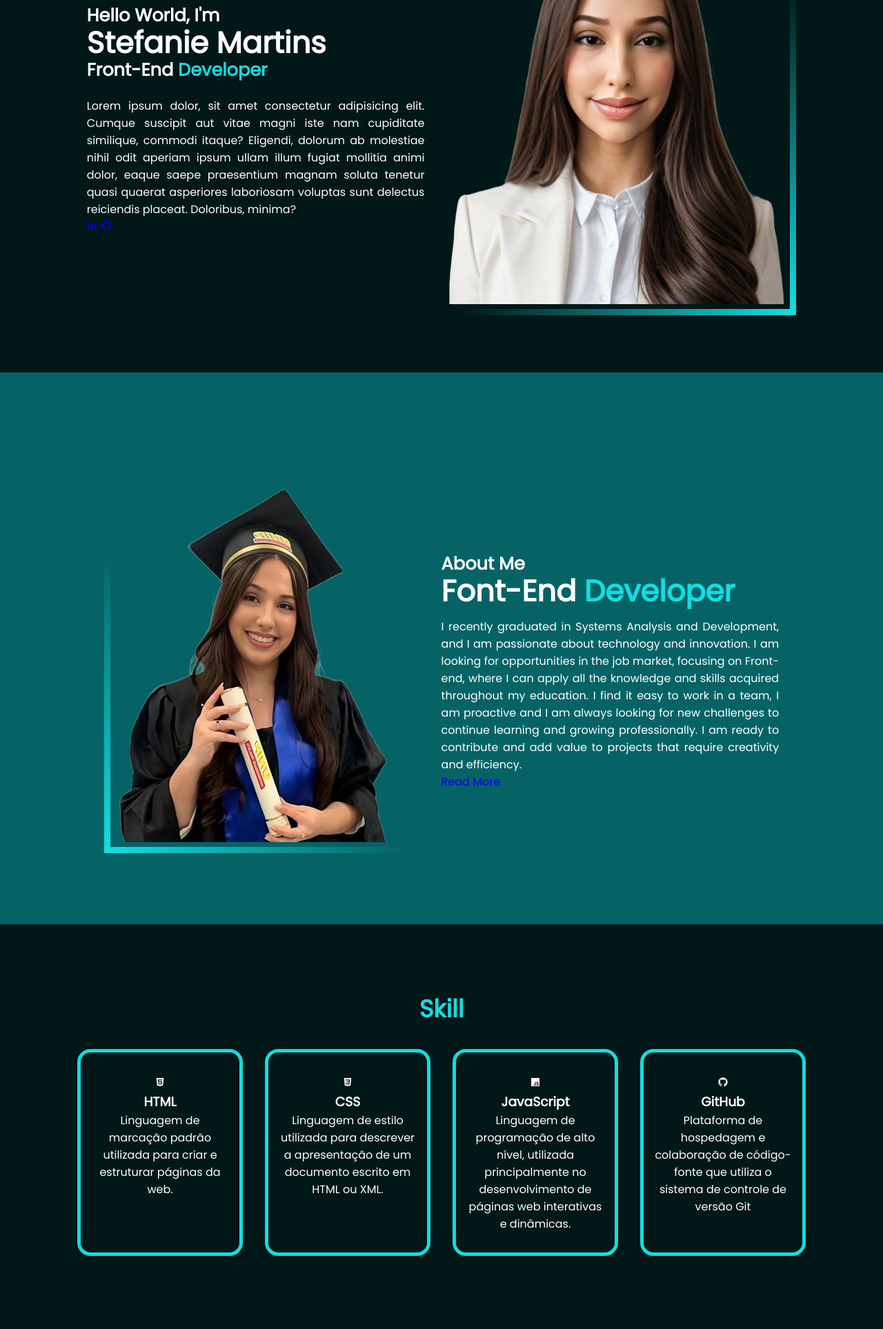
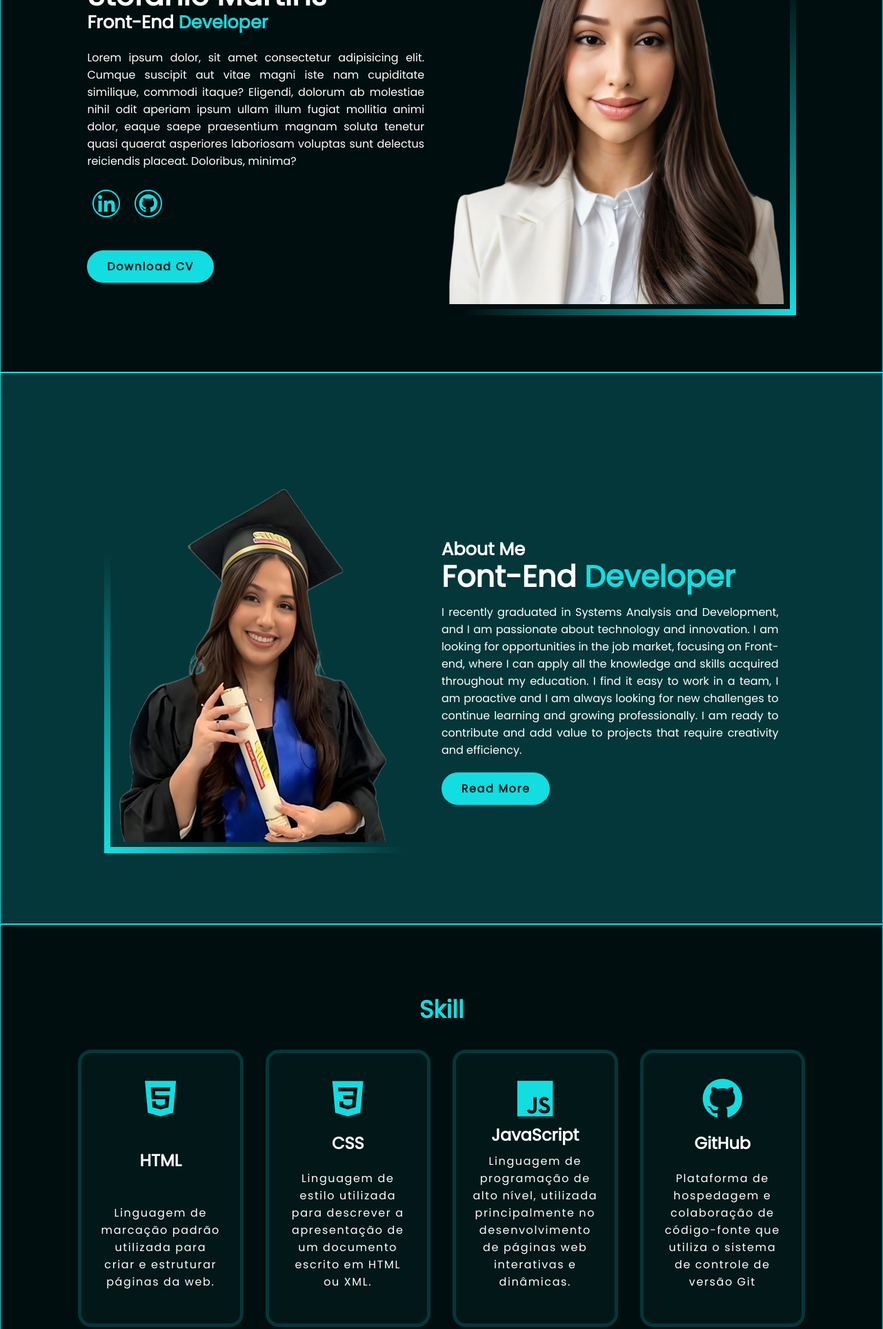
Before and after one commit to stefanie-martins/Portfolio, a plain HTML site: page index.html in a window 1280 px wide. Shown: the part 260-2187 px from the top of the page at 69% size. Drawn offline with nearby package versions, Linux system fonts and the light colour scheme.

Commit message:
Finalizando o home

```diff
--- a/css/style.css
+++ b/css/style.css
@@ -3,7 +3,7 @@
 :root{
     --main-color: #12dde0;
     --text-color: #ffffff;
-    --bg-color-01: #056366;
+    --bg-color-01: #043739;
     --bg-color-02:#021717;
     --color-00: #000e0f;
 
@@ -25,7 +25,7 @@ html{
 }
 
 body{
-    background-color: var(--bg-color-02);
+    background-color: var(--color-00);
     color: var(--text-color);
 
 }
@@ -65,6 +65,8 @@ header{
 section{
     min-height: 100vh;
     padding: 6rem 6rem 2rem;
+
+    border: solid 1px var(--main-color); /*TEST*/
 }
 
 span{
@@ -97,6 +99,52 @@ span{
 .home-img img, .about-img img{
     width: 100%;
 
+}
+
+.social-media img{
+    width: 3.5rem;
+
+}
+
+.social-media a{
+    display: inline-flex;
+    justify-content: center;
+    align-items: center;
+    width: 2.5rem;
+    height: 2.5rem;
+    background: transparent;
+    border: solid 0.15rem var(--main-color);
+    border-radius: 50%;
+    font-size: 2rem;
+    color: var(--main-color);
+    margin: 1.8rem 0.5rem;
+    transition: 0.5s ease;
+}
+
+.social-media a:hover{
+    background-color: var(--main-color);
+    color: var(--bg-color-02);
+    box-shadow: 0 0 0.3rem var(--main-color);
+}
+
+.btn{
+    display: inline-block;
+    padding: 0.7rem 1.8rem;
+    background-color: var(--main-color);
+    border-radius: 2rem;
+    color: var(--bg-color-02);
+    font-weight: 600;
+    letter-spacing: 0.1rem;
+    transition: 0.3s ease;
+    margin-top: 1.2rem;
+
+}
+
+.btn:hover{
+    box-shadow: 0 0 0.3rem var(--main-color);
+    background-color: inherit;
+    color: var(--main-color);
+    cursor: pointer;
 }
 
 .about{
@@ -141,15 +189,41 @@ span{
 
 }
 
-.skill-container .skill-box{
+.skill-box{
+    display: flex;
+    flex-direction: column;
+    justify-content: space-between;
+    min-height: 25rem;
+    width: 20rem;
+
+}
+
+.skill-container .skill-box {
     padding: 2rem 1rem 2.5rem;
     border-radius: 1.2rem;
     text-align: center;
-    border: solid 0.35rem var(--main-color);
+    border: solid 0.35rem var(--bg-color-01);
     background-color: var(--bg-color-02);
     transition: 0.5 ease;
     margin: 1.0rem;
-    width: 400px;
-    height: 300px;
 
 }
+
+.skill-container .skill-box:hover {
+    border-color:var(--main-color);
+    transform: scale(1.01);
+}
+
+.skill-box i {
+    font-size: 4.3rem;
+    color: var(--main-color);
+}
+
+.skill-box h3 {
+    font-size: 1.5rem;
+}
+
+.skill-box p{
+    margin: 0.5rem;
+    letter-spacing: 0.1rem;
+}
--- a/index.html
+++ b/index.html
@@ -38,6 +38,11 @@
                 <a href="#"><i class='bx bxl-linkedin'></i></a>
                 <a href="#"><i class='bx bxl-github'></i></a>
             </div>
+
+            <div>
+                <a href="#" class="btn">Download CV</a>
+            </div>
+
         </div>
 
         <div class="home-img">
```
Also changed, not shown: Imagens/Originals/about.png (deleted), Imagens/Originals/profile.png (deleted), 1 other file. Lines whose indentation alone changed are shown as unchanged.
